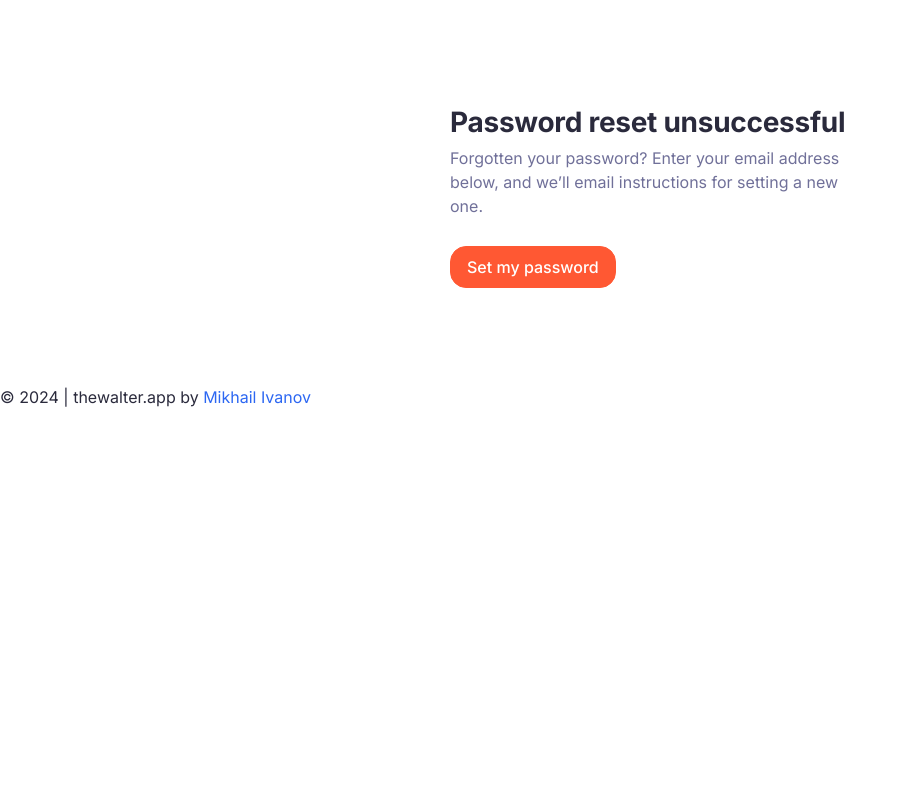
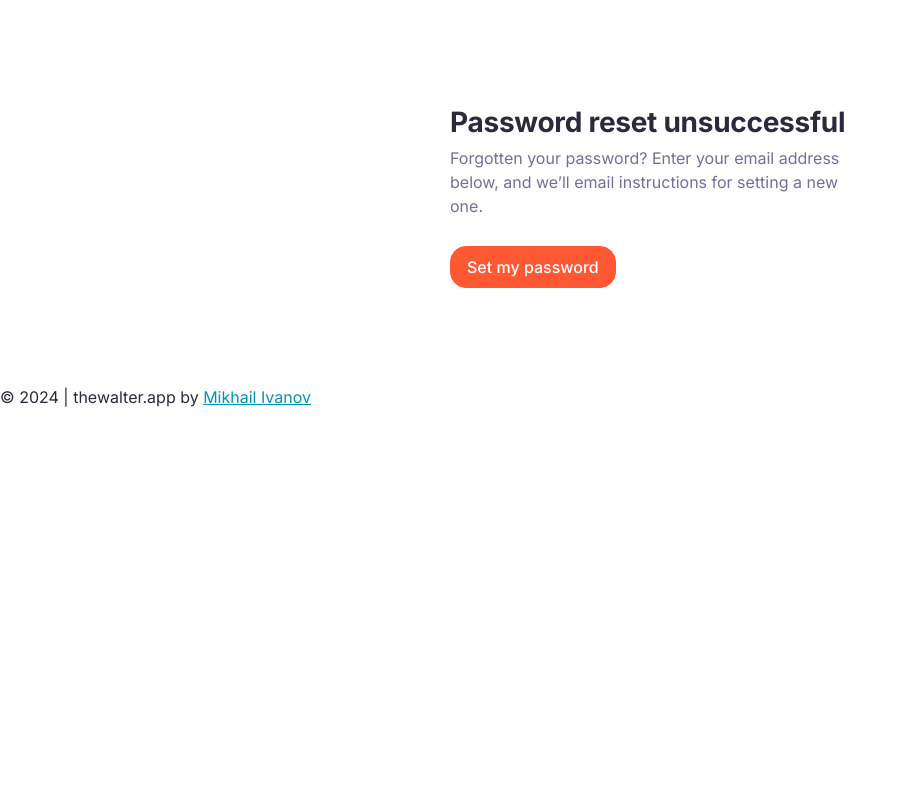
Before and after one commit to mrmegatelo/thewalter.app, a Django app: page /profile/invite/1/1/set_password in a window 1280 px wide. Shown: the whole page, without its empty margins (0-906 px from the left). Run offline with Django 5.2, Linux system fonts and the light colour scheme; parts of the project's set-up code (start-up, migrations or seed data) failed here and were passed over; some libraries are stand-ins or nearby versions.

Commit message:
further restyle

```diff
--- a/feed/static/feed/styles/main.css
+++ b/feed/static/feed/styles/main.css
@@ -77,6 +77,18 @@ p, h1, h2, h3, h4, h5, h6 {
     --color-yellow-200: #FBE9B1;
     --color-yellow-100: #FDF4D9;
 
+    /* Colors - Blue */
+    --color-blue-1000: #035163;
+    --color-blue-900: #04728B;
+    --color-blue-800: #0593B3;
+    --color-blue-700: #06B4DB;
+    --color-blue-600: #10CEF9;
+    --color0blue-500: #38D6FA;
+    --color-blue-400: #60DEFB;
+    --color-blue-300: #88E7FC;
+    --color-blue-200: #AFEFFD;
+    --color-blue-100: #D7F7FE;
+
     --color-black: #f2e41;
     --color-white: #FFFFFF;
     --color-error: #E02900;
@@ -135,6 +147,18 @@ h5, .h5 {
 small {
     font-size: 0.833rem;
     line-height: 1rem;
+}
+
+a {
+    color: var(--color-blue-800);
+}
+
+a:hover {
+    color: var(--color-blue-1000);
+}
+
+a:hover {
+
 }
 
 /**
@@ -268,16 +292,6 @@ small {
     &.active {
         color: var(--color-grey-600);
     }
-}
-
-.link {
-    color: var(--color-blue);
-    text-decoration: none;
-    transition: color 0.15s;
-}
-
-.link:hover {
-    color: var(--color-blue-dark);
 }
 
 .center {
@@ -992,7 +1006,7 @@ small {
     display: flex;
     flex-direction: column;
     gap: calc(var(--grid-step) * 4);
-    max-width: 768px;
+    max-width: 560px;
     margin: 0 auto 64px auto;
     align-items: flex-start;
 }
@@ -1042,6 +1056,18 @@ small {
         background-color: var(--color-grey-50);
         padding: calc(var(--grid-step) * 2) calc(var(--grid-step) * 2.5);
         border-radius: calc(var(--grid-step) * 2);
+        overflow-x: auto;
+    }
+
+    video, img {
+        max-width: 100%;
+        height: auto;
+    }
+
+    figcaption {
+        font-style: italic;
+        font-size: 0.833rem;
+        line-height: 1rem;
     }
 
     hr, .hr {
```
